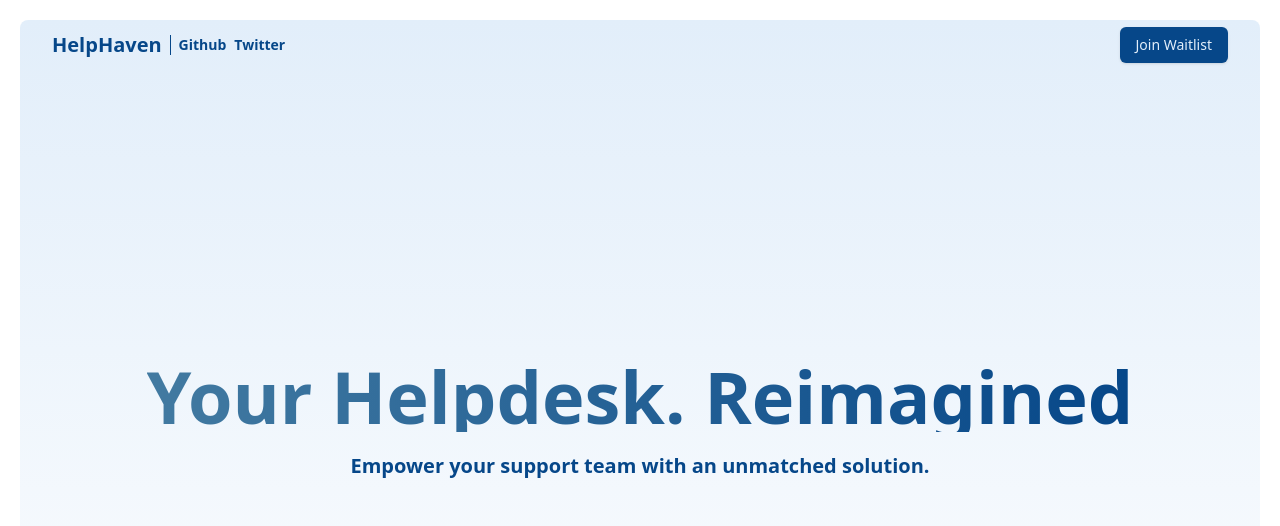
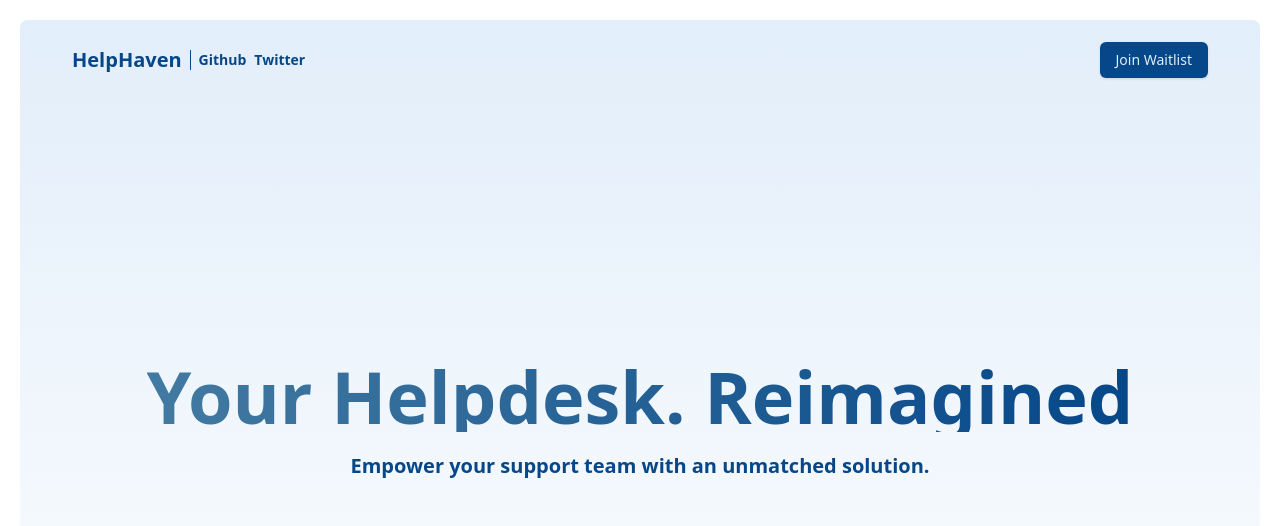
Before and after one commit to alejandro0619/help-haven, a Next.js app: page / in a window 1280 px wide. Shown: the top 526 px of the page. Built offline with nearby package versions, Linux system fonts and the light colour scheme.

Commit message:
feat: enhance UI with custom scrollbar and navbar adjustments

```diff
--- a/src/app/page.tsx
+++ b/src/app/page.tsx
@@ -12,21 +12,21 @@ export default function Home() {
 
   useEffect(() => {
     const handleScroll = () => {
-      // Comprobamos el scroll en el contenedor
+
       if (scrollContainerRef.current) {
         const isScrolled = scrollContainerRef.current.scrollTop > 50;
         setHasScrolled(isScrolled);
       }
     };
 
-    // Añadimos el listener de scroll al contenedor
+
     const container = scrollContainerRef.current;
     if (container) {
       container.addEventListener("scroll", handleScroll);
     }
 
     return () => {
-      // Limpiamos el listener cuando el componente se desmonte
+
       if (container) {
         container.removeEventListener("scroll", handleScroll);
       }
@@ -38,8 +38,8 @@ export default function Home() {
       {/* Navbar */}
       <HomeNav hasScrolled={hasScrolled} />
 
-      {/* Contenedor con snap scrolling */}
-      <div className="flex-grow overflow-auto snap-y snap-mandatory scroll-smooth" ref={scrollContainerRef} >
+      {/* Snap Scrolling container */}
+      <div className="flex-grow overflow-y-auto overflow-x-hidden snap-y snap-mandatory scroll-smooth scrollbar-thin " ref={scrollContainerRef} >
 
         {/* Hero and CTA */}
         <section className="h-screen w-full snap-start flex justify-center items-center bg-gradient-to-b from-[#e2eefa] to-[hsl(0,0%,100%)] rounded-lg relative">
--- a/src/components/navbars/home-nav.tsx
+++ b/src/components/navbars/home-nav.tsx
@@ -11,8 +11,8 @@ const HomeNav: React.FC<Props> = ({ hasScrolled }) => {
   return (
     <section className="flex justify-center">
       <nav
-        className={`fixed top-5 rounded-lg transition-all duration-300 h-[50px] z-50 flex justify-between items-center
-      ${hasScrolled ? "bg-medium w-[50%] p-5 mx-auto" : "w-[95%] p-5"}
+        className={`fixed top-5 rounded-lg transition-all duration-700 h-[50px] z-50 flex justify-between items-center
+      ${hasScrolled ? "bg-medium w-[50%] p-10 mx-auto" : "w-[95%] p-10"}
       `}
       >
         {/* Left side of the navbar */}
--- a/tailwind.config.ts
+++ b/tailwind.config.ts
@@ -9,7 +9,9 @@ export default {
   ],
   theme: {
   	extend: {
-  		colors: {
+			colors: {
+				scrollbarThumb: '#888',
+        scrollbarTrack: '#f1f1f1',
   			light: '#e2eefa',
   			medium: '#427AA1',
   			dark: '#064789',
```
Also changed, not shown: image.png (added), 1 other file (tests, documents, lock files or other folders).
